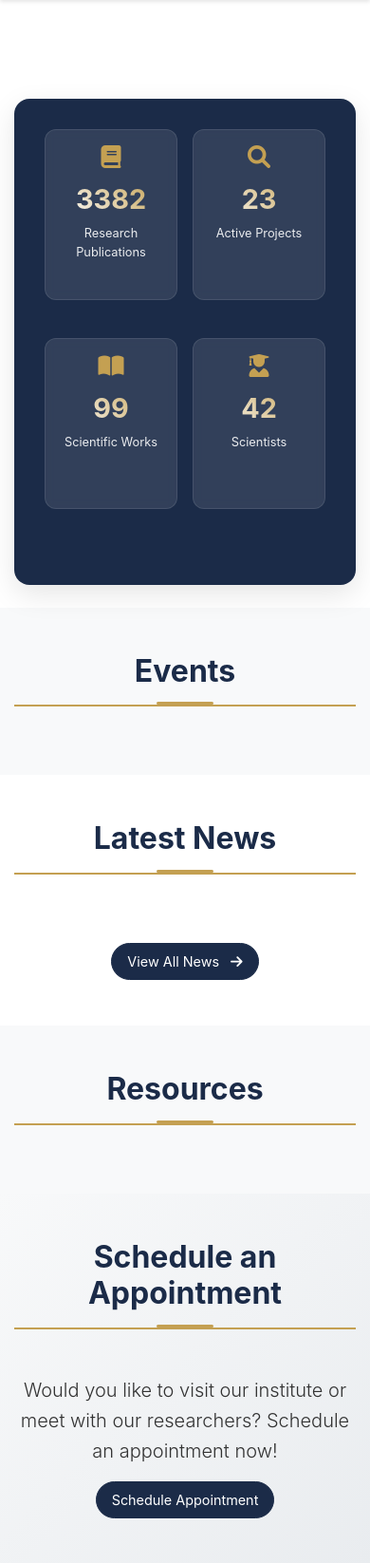
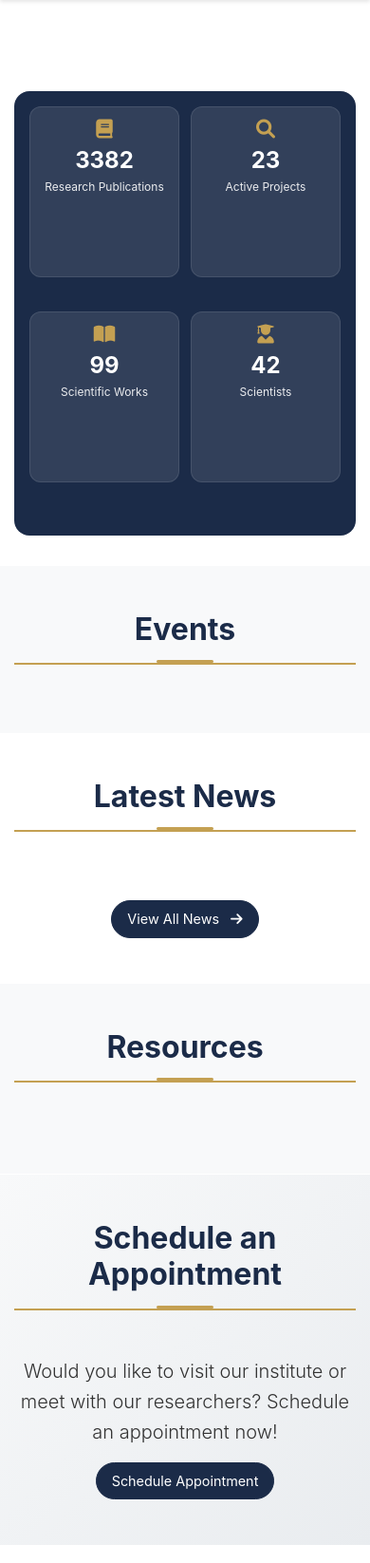
Before and after one commit to SmaylovSerikbay/historystate, a Django app: page /en/ in a window 390 px wide. Shown: the part 52-1698 px from the top of the page at 95% size. Run offline with Django 5.2, Linux system fonts and the light colour scheme; data that the repository does not hold is empty; some libraries are stand-ins or nearby versions.

Commit message:
Optimize resources section with performance-focused design and responsive layout

```diff
--- a/templates/main/home.html
+++ b/templates/main/home.html
@@ -170,25 +170,17 @@
 <section class="resources-section py-5">
     <div class="container">
         <h2 class="section-title text-center">{% trans "Resources" %}</h2>
-        <div class="row g-4 justify-content-center">
+        <div class="resources-list">
             {% for resource in resources %}
-            <div class="col-lg-2-4 col-md-4 col-sm-6">
-                <a href="{{ resource.url }}" class="resource-card">
-                    <div class="resource-box">
-                        <div class="resource-image">
+            <a href="{{ resource.url }}" class="resource-link" target="_blank">
+                <div class="resource-item">
+                    <div class="resource-icon">
                         <img src="{{ resource.image.url }}" alt="{{ resource.title }}">
-                            <div class="resource-overlay">
-                                <span class="view-resource">
+                    </div>
+                    <span class="resource-name">{{ resource.title }}</span>
                     <i class="fas fa-external-link-alt"></i>
-                                </span>
-                            </div>
-                        </div>
-                        <div class="resource-content">
-                            <h3 class="resource-title">{{ resource.title }}</h3>
-                        </div>
                 </div>
             </a>
-            </div>
             {% endfor %}
         </div>
     </div>
@@ -470,34 +462,92 @@
 
     @media (max-width: 991.98px) {
         .statistics-box {
-            margin-top: 2rem;
+            margin-top: 1rem;
+            box-shadow: none;
+        }
+
+        .achievement-item,
+        .event-card,
+        .news-card,
+        .resource-card {
+            transform: none !important;
+            transition: none !important;
+            will-change: auto;
+        }
+
+        .achievement-item:hover,
+        .event-card:hover,
+        .news-card:hover,
+        .resource-card:hover {
+            transform: none !important;
+            box-shadow: var(--box-shadow);
+        }
+
+        .event-image img,
+        .news-image img,
+        .resource-image img {
+            transition: none !important;
+            transform: none !important;
+            will-change: auto;
+        }
+
+        .event-card:hover .event-image img,
+        .news-card:hover .news-image img,
+        .resource-card:hover .resource-image img {
+            transform: none !important;
+        }
+
+        .achievement-grid {
+            gap: 1rem;
+            will-change: auto;
+        }
+
+        .achievement-item {
+            padding: 1rem;
+            backdrop-filter: none;
+            background: rgba(255, 255, 255, 0.1);
+        }
+
+        .achievement-item .counter {
+            background: none;
+            color: white;
+            -webkit-text-fill-color: white;
         }
     }
 
     @media (max-width: 576px) {
         .statistics-box {
-            margin-top: 1.5rem;
+            padding: 1rem;
+            margin-top: 1rem;
         }
 
         .achievement-grid {
-            gap: 1rem;
+            gap: 0.75rem;
         }
 
         .achievement-item {
-            padding: 1rem;
+            padding: 0.75rem;
         }
 
         .achievement-item i {
-            font-size: 1.5rem;
-            margin-bottom: 0.5rem;
+            font-size: 1.25rem;
+            margin-bottom: 0.25rem;
         }
 
         .achievement-item .counter {
-            font-size: 1.8rem;
+            font-size: 1.5rem;
+            margin: 0.25rem 0;
         }
 
         .achievement-item p {
-            font-size: 0.8rem;
+            font-size: 0.75rem;
+            margin: 0;
+        }
+
+        .event-image,
+        .news-image,
+        .resource-image {
+            height: 180px;
         }
     }
 
@@ -790,101 +840,86 @@
 
     /* Resources Section */
     .resources-section {
-        background-color: var(--light-bg);
-        padding: 5rem 0;
+        background: var(--light-bg);
+        padding: 3rem 0;
     }
 
-    .resource-card {
-        text-decoration: none;
-        color: inherit;
-        display: block;
-        height: 100%;
+    .resources-list {
+        display: grid;
+        grid-template-columns: repeat(auto-fill, minmax(250px, 1fr));
+        gap: 1rem;
+        margin-top: 2rem;
     }
 
-    .resource-box {
+    .resource-link {
+        text-decoration: none;
+        color: var(--text-color);
+    }
+
+    .resource-item {
+        display: flex;
+        align-items: center;
+        padding: 0.75rem;
         background: white;
-        border-radius: var(--border-radius);
-        overflow: hidden;
-        box-shadow: var(--box-shadow);
-        transition: all var(--transition-speed);
-        height: 100%;
+        border-radius: 8px;
+        transition: background-color 0.2s;
+        gap: 1rem;
         border: 1px solid rgba(0, 0, 0, 0.05);
     }
 
-    .resource-card:hover .resource-box {
-        transform: translateY(-5px);
-        box-shadow: 0 8px 25px rgba(0, 0, 0, 0.1);
+    .resource-item:hover {
+        background: rgba(var(--primary-color-rgb), 0.05);
     }
 
-    .resource-image {
-        position: relative;
-        height: 250px;
-        overflow: hidden;
+    .resource-icon {
+        width: 32px;
+        height: 32px;
+        flex-shrink: 0;
     }
 
-    .resource-image img {
+    .resource-icon img {
         width: 100%;
         height: 100%;
-        object-fit: cover;
-        transition: transform var(--transition-speed);
+        object-fit: contain;
+        border-radius: 4px;
     }
 
-    .resource-card:hover .resource-image img {
-        transform: scale(1.1);
+    .resource-name {
+        flex-grow: 1;
+        font-size: 0.95rem;
+        font-weight: 500;
     }
 
-    .resource-overlay {
-        position: absolute;
-        top: 0;
-        left: 0;
-        right: 0;
-        bottom: 0;
-        background: rgba(0, 0, 0, 0.4);
-        display: flex;
-        align-items: center;
-        justify-content: center;
-        opacity: 0;
-        transition: opacity var(--transition-speed);
+    .resource-item i {
+        color: var(--primary-color);
+        font-size: 0.85rem;
+        opacity: 0.7;
     }
 
-    .resource-card:hover .resource-overlay {
-        opacity: 1;
+    @media (max-width: 991.98px) {
+        .resources-list {
+            grid-template-columns: repeat(auto-fill, minmax(200px, 1fr));
+        }
     }
 
-    .view-resource {
-        width: 50px;
-        height: 50px;
-        background: white;
-        border-radius: 50%;
-        display: flex;
-        align-items: center;
-        justify-content: center;
-        color: var(--primary-color);
-        font-size: 1.2rem;
-        transform: translateY(20px);
-        transition: all var(--transition-speed);
+    @media (max-width: 576px) {
+        .resources-list {
+            grid-template-columns: 1fr;
+            gap: 0.5rem;
         }
 
-    .resource-card:hover .view-resource {
-        transform: translateY(0);
+        .resource-item {
+            padding: 0.5rem;
         }
 
-    .view-resource:hover {
-        background: var(--primary-color);
-        color: white;
+        .resource-icon {
+            width: 24px;
+            height: 24px;
         }
 
-    .resource-content {
-        padding: 1.5rem;
-        text-align: center;
+        .resource-name {
+            font-size: 0.9rem;
         }
-
-    .resource-title {
-        color: var(--dark-bg);
-        font-size: 1.2rem;
-        font-weight: 600;
-        margin: 0;
-        line-height: 1.4;
     }
 
     /* Appointment Section */
@@ -1035,67 +1070,68 @@
             gap: 1rem;
         }
     }
+
+    /* Оптимизация производительности */
+    .about-section,
+    .events-section,
+    .news-section,
+    .resources-section {
+        contain: content;
+        content-visibility: auto;
+        contain-intrinsic-size: 1px 5000px;
+    }
 </style>
 {% endblock %}
 
 {% block extra_js %}
 <script>
     document.addEventListener('DOMContentLoaded', function() {
-        // Инициализация каруселей
-        const carousels = document.querySelectorAll('.carousel');
-        carousels.forEach(carousel => {
-            new bootstrap.Carousel(carousel, {
-                interval: 5000,
-                wrap: true,
-                pause: 'hover'
+        // Оптимизация загрузки изображений
+        const images = document.querySelectorAll('img[loading="lazy"]');
+        if ('loading' in HTMLImageElement.prototype) {
+            images.forEach(img => {
+                img.loading = 'lazy';
             });
-        });
+        }
 
-        // Анимация счетчиков
+        // Оптимизация счетчиков
         const counters = document.querySelectorAll('.counter');
-        const speed = 200;
+        const options = {
+            threshold: 0.1,
+            rootMargin: '50px'
+        };
 
-        counters.forEach(counter => {
-            const updateCount = () => {
+        const observer = new IntersectionObserver((entries, observer) => {
+            entries.forEach(entry => {
+                if (entry.isIntersecting) {
+                    const counter = entry.target;
                     const target = +counter.getAttribute('data-target');
-                const count = +counter.innerText;
-                const inc = target / speed;
+                    const duration = 1000;
+                    const steps = 20;
+                    const stepValue = target / steps;
+                    let current = 0;
 
-                if (count < target) {
-                    counter.innerText = Math.ceil(count + inc);
-                    setTimeout(updateCount, 1);
+                    const updateCounter = () => {
+                        current += stepValue;
+                        if (current > target) {
+                            counter.textContent = target;
                         } else {
-                    counter.innerText = target;
+                            counter.textContent = Math.floor(current);
+                            requestAnimationFrame(updateCounter);
                         }
                     };
 
-            counter.setAttribute('data-target', counter.innerText);
-            counter.innerText = '0';
-            updateCount();
+                    requestAnimationFrame(updateCounter);
+                    observer.unobserve(counter);
+                }
             });
+        }, options);
 
-        // Выравнивание высоты карточек
-        function equalizeHeights(selector) {
-            const elements = document.querySelectorAll(selector);
-            let maxHeight = 0;
-
-            elements.forEach(el => {
-                el.style.height = 'auto';
-                maxHeight = Math.max(maxHeight, el.offsetHeight);
+        counters.forEach(counter => {
+            counter.setAttribute('data-target', counter.textContent);
+            counter.textContent = '0';
+            observer.observe(counter);
         });
-
-            elements.forEach(el => el.style.height = `${maxHeight}px`);
-        }
-
-        function equalizeAllHeights() {
-            equalizeHeights('.featured-event');
-            equalizeHeights('.col-md-4 .card');
-            equalizeHeights('.news-card');
-            equalizeHeights('.resource-card .card');
-        }
-
-        window.addEventListener('load', equalizeAllHeights);
-        window.addEventListener('resize', equalizeAllHeights);
     });
 </script>
 {% endblock %}
```
Lines whose indentation alone changed are shown as unchanged.
